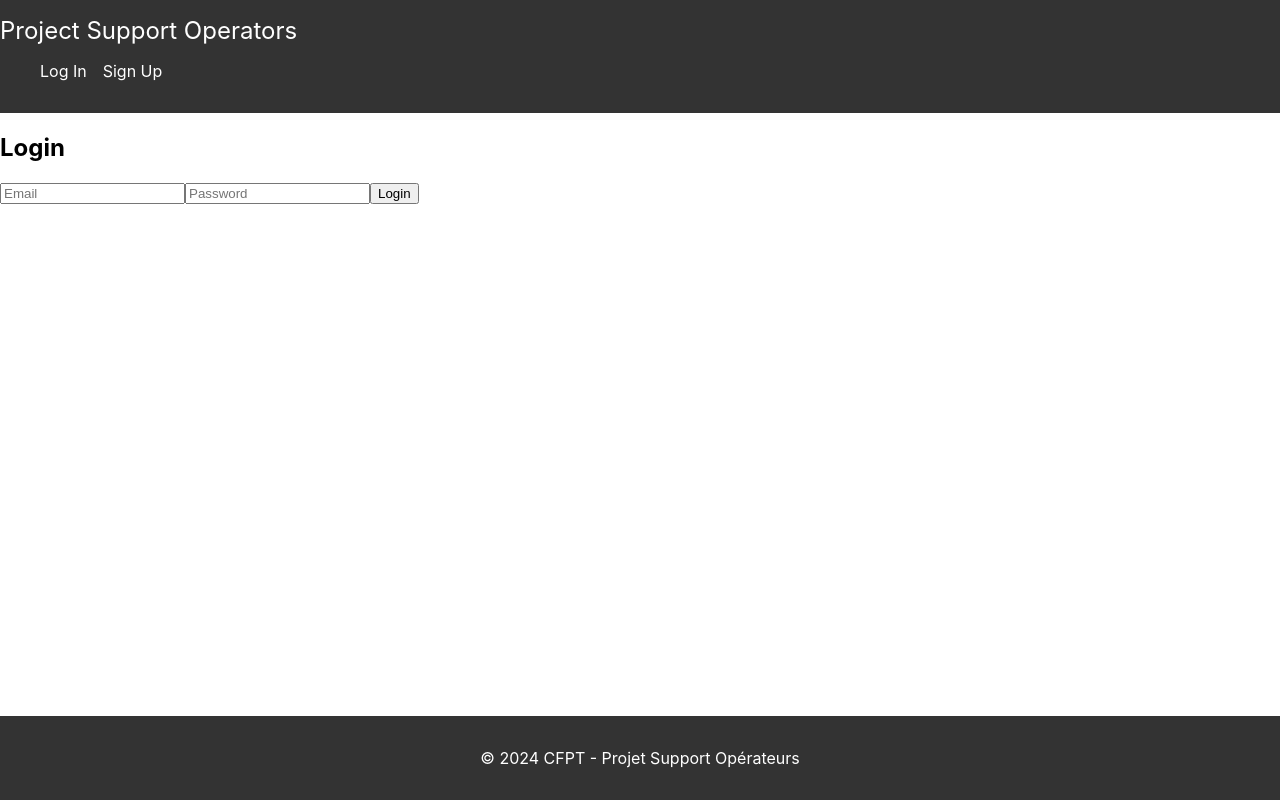
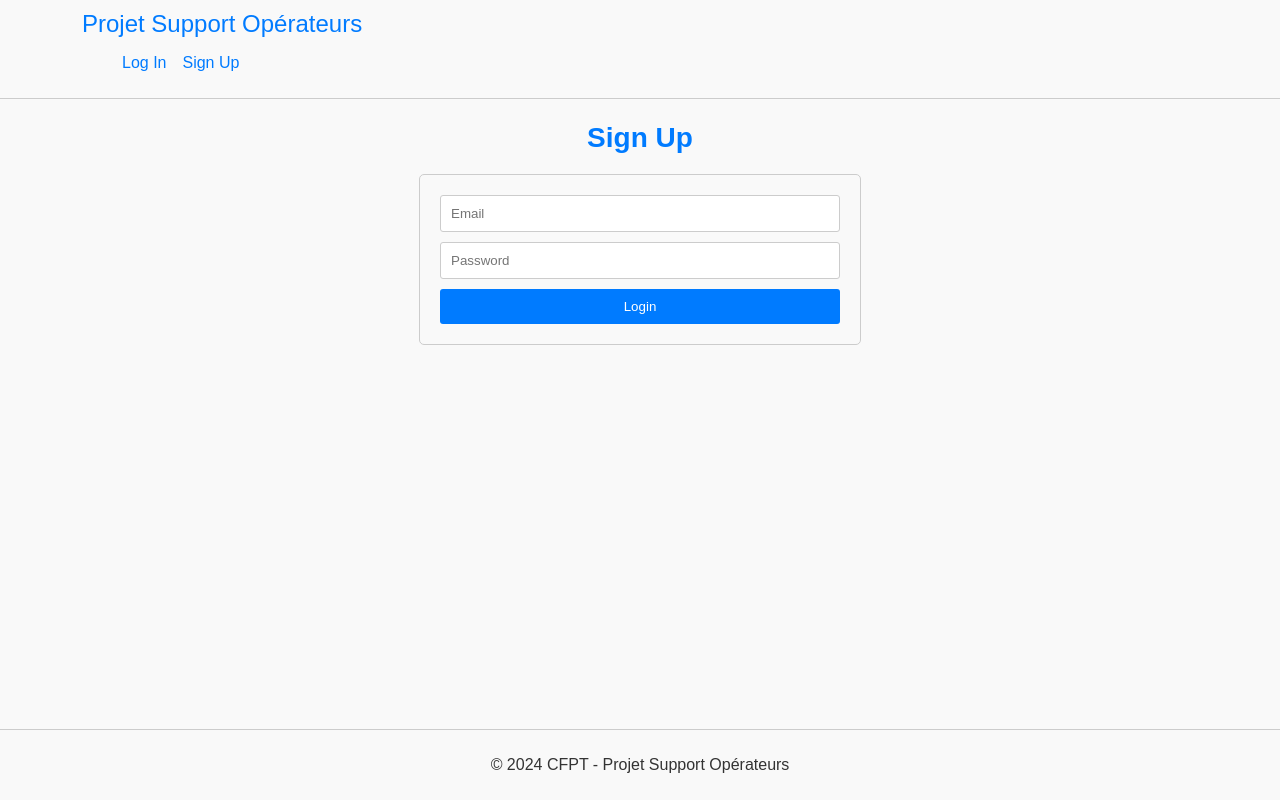
Before and after one commit to cfpt-kup/frontend-projet-operateurs, a React (Create React App) app: page /login in a window 1280 px wide. Built offline with nearby package versions, Linux system fonts and the light colour scheme.

Commit message:
Add CSS for login, signup, layout.

```diff
--- a/src/App.css
+++ b/src/App.css
@@ -1,9 +1,15 @@
-/* Global Styles (in your index.css or App.css) */
+/* Global Styles */
 html,
 body,
 #root {
   height: 100%;
   margin: 0;
+  background-color: #f9f9f9;
+  /* Consistent background color throughout the app */
+  color: #333;
+  /* Default text color for better readability */
+  font-family: 'Arial', sans-serif;
+  /* A common, readable font */
 }
 
 body>div {
@@ -12,4 +18,69 @@ body>div {
   height: 100%;
 }
 
-/* Adjustments to Header.css and Footer.css remain the same */
+a {
+  color: #007bff;
+  /* Default link color to match form buttons and navbar links */
+  text-decoration: none;
+  /* Generally, removing underline from links unless hovered */
+}
+
+a:hover {
+  color: #0056b3;
+  /* Darker shade on hover for links */
+}
+
+/* Title Styles */
+h2 {
+  color: #007bff;
+  /* Matching the blue theme from buttons and links */
+  text-align: center;
+  /* Centers the title for a nicer appearance */
+  margin-bottom: 20px;
+  /* Provides space between the title and the form below */
+  font-size: 1.75rem;
+  /* Adjusts the font size for visual appeal */
+}
+
+/* Utility Classes */
+.container {
+  width: 90%;
+  max-width: 1200px;
+  /* Max width for content to not stretch too wide on larger screens */
+  margin: 0 auto;
+  /* Center the container */
+}
+
+/* Padding and Margin Utilities */
+.p-1 {
+  padding: 5px;
+}
+
+.p-2 {
+  padding: 10px;
+}
+
+.p-3 {
+  padding: 15px;
+}
+
+.m-1 {
+  margin: 5px;
+}
+
+.m-2 {
+  margin: 10px;
+}
+
+.m-3 {
+  margin: 15px;
+}
+
+/* Border Utility */
+.border {
+  border: 1px solid #ccc;
+}
+
+.border-radius {
+  border-radius: 5px;
+}
--- a/src/components/Footer.css
+++ b/src/components/Footer.css
@@ -1,7 +1,14 @@
 /* Footer.css */
 .footer {
-    background-color: #333;
-    color: #fff;
-    padding: 1rem 0;
+    background-color: #f9f9f9;
+    /* Matching the header and forms */
+    color: #333;
+    /* Darker text for readability */
+    border-top: 1px solid #ccc;
+    /* Add a border for consistency */
+    padding: 10px 0;
     text-align: center;
+    position: absolute;
+    width: 100%;
+    bottom: 0;
 }
--- a/src/components/Header.css
+++ b/src/components/Header.css
@@ -1,20 +1,28 @@
 /* Header.css */
 .header {
-    background-color: #333;
-    color: #fff;
+    background-color: #f9f9f9;
+    /* Lighter background to match form styles */
+    color: #333;
+    /* Darker text for contrast against light background */
+    border-bottom: 1px solid #ccc;
+    /* Add a border for consistency */
+    padding: 10px 0;
+    /* Adjust padding */
 }
 
 .navbar {
     display: flex;
     justify-content: space-between;
     align-items: center;
-    padding: 1rem 0;
+    padding: 0 20px;
+    /* Add horizontal padding */
 }
 
 .navbar-brand {
     font-size: 1.5rem;
     text-decoration: none;
-    color: #fff;
+    color: #007bff;
+    /* Brand color for consistency with button color */
 }
 
 .navbar-nav {
@@ -28,5 +36,13 @@
 
 .nav-link {
     text-decoration: none;
-    color: #fff;
+    color: #007bff;
+    /* Link color to match button style */
+    transition: color 0.3s;
+    /* Smooth transition for hover effects */
 }
+
+.nav-link:hover {
+    color: #0056b3;
+    /* Darker color on hover */
+}
--- a/src/components/Header.js
+++ b/src/components/Header.js
@@ -26,7 +26,7 @@ const Header = ({ isAuthenticated, onAuthChange }) => {
         <header className="header">
             <nav className="navbar">
                 <div className="container">
-                    <Link to="/" className="navbar-brand">Project Support Operators</Link>
+                    <Link to="/" className="navbar-brand">Projet Support Opérateurs</Link>
                     <ul className="navbar-nav">
                         {!isAuthenticated ? (
                             <>
--- a/src/components/LoginForm.css
+++ b/src/components/LoginForm.css
@@ -0,0 +1,40 @@
+/* src/components/LoginForm.css */
+
+.login-form-container {
+    max-width: 400px;
+    margin: 0 auto;
+    padding: 20px;
+    border: 1px solid #ccc;
+    border-radius: 5px;
+    background-color: #f9f9f9;
+}
+
+.login-form-container input {
+    width: 100%;
+    margin-bottom: 10px;
+    padding: 10px;
+    border: 1px solid #ccc;
+    border-radius: 3px;
+    box-sizing: border-box;
+}
+
+.login-form-container button {
+    width: 100%;
+    padding: 10px;
+    border: none;
+    border-radius: 3px;
+    background-color: #007bff;
+    color: #fff;
+    cursor: pointer;
+    transition: background-color 0.3s;
+}
+
+.login-form-container button:hover {
+    background-color: #0056b3;
+}
+
+.login-form-container .error {
+    color: #dc3545;
+    margin-top: 5px;
+    font-size: 14px;
+}
--- a/src/views/HomePage.css
+++ b/src/views/HomePage.css
@@ -2,14 +2,25 @@
 .home-page {
     padding: 20px;
     text-align: center;
+    background-color: #f9f9f9;
+    /* Consistent background color */
+    min-height: calc(100vh - 60px);
+    /* Adjust height calculation based on header/footer */
+    display: flex;
+    flex-direction: column;
+    justify-content: center;
+    /* Center content vertically for a better appearance */
 }
 
 .home-page h1 {
     font-size: 2rem;
+    color: #007bff;
+    /* Header color to match brand/button color */
     margin-bottom: 20px;
 }
 
 .home-page p {
     font-size: 1.2rem;
     color: #333;
+    /* Consistent text color for readability */
 }
--- a/src/views/LoginPage.js
+++ b/src/views/LoginPage.js
@@ -44,8 +44,8 @@ const LoginPage = ({ onAuthChange }) => {
     };
 
     return (
-        <div>
-            <h2>Login</h2>
+        <div className="form-container">
+            <h2>Sign Up</h2>
             <LoginForm onLogin={handleLogin} isLoading={isLoading} />
         </div>
     );
--- a/src/views/SignupPage.js
+++ b/src/views/SignupPage.js
@@ -56,8 +56,8 @@ const SignupPage = ({ onAuthChange }) => { // Accept onAuthChange as a prop
     };
 
     return (
-        <div>
-            <h2>Sign Up</h2>
+        <div className="form-container">
+            <h2>Login</h2>
             <SignupForm onSignup={handleSignup} isLoading={isLoading} />
         </div>
     );
```
